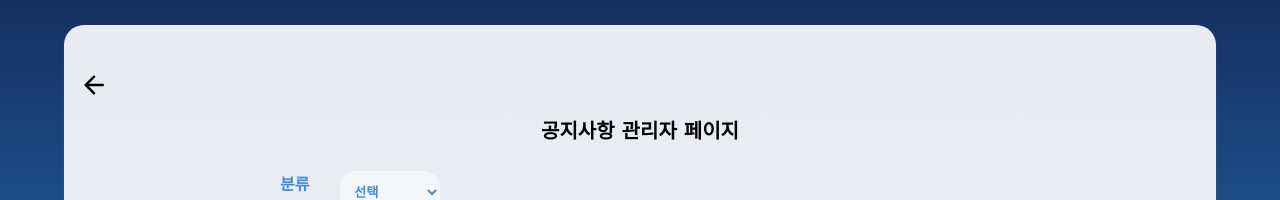
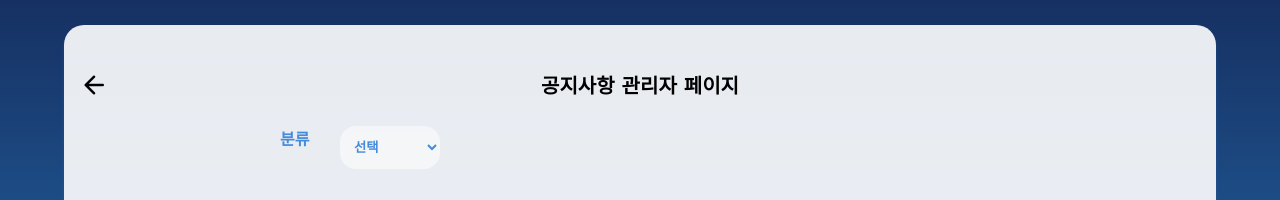
Before and after one commit to 2024-LIKELION-DS/DSFest_FE, a React (Create React App) app: page /pado/admin/post in a window 1280 px wide. Shown: the part 148-348 px from the top of the page. Built offline with nearby package versions, Linux system fonts and the light colour scheme; no server answers; a web font is replaced by a local one.

Commit message:
💄 Design : 어드민 작성 css 수정
어드민 작성 css 수정

```diff
--- a/src/styles/AdminStyle.js
+++ b/src/styles/AdminStyle.js
@@ -47,12 +47,10 @@ export const Box = styled.div`
   box-shadow: 0 4px 4px rgba(47, 123, 209, 0.25);
 
   @media (hover: hover) and (pointer: fine) {
-        height: calc(100vh - 26px - 120px - 27px);
     margin-bottom: 54px;
   }
 
   @media all and (max-width: 768px) {
-        height: auto;
     margin-bottom: 70px; /* Increase margin-bottom for mobile */
   }
 `;
@@ -88,9 +86,8 @@ export const BoxTitle = styled.p`
   font-weight: bold;
   font-size: 20px;
   text-align: center;
-    margin-top: 45px;
   @media (hover: hover) and (pointer: fine) {
-        font-size: 2.65vw;
+    font-size: 1.55vw;
   }
 `;
 export const LabelBox = styled.div`
```
Lines whose indentation alone changed are shown as unchanged.
